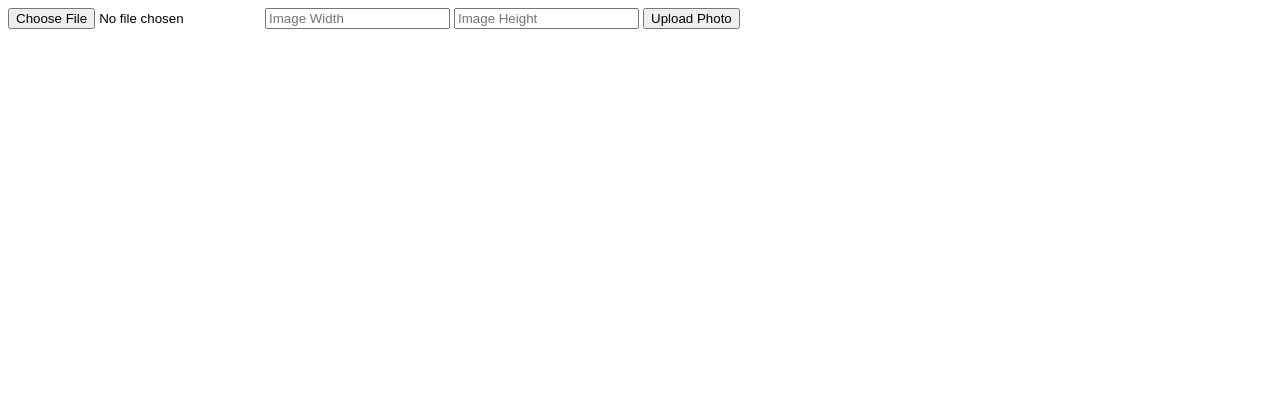
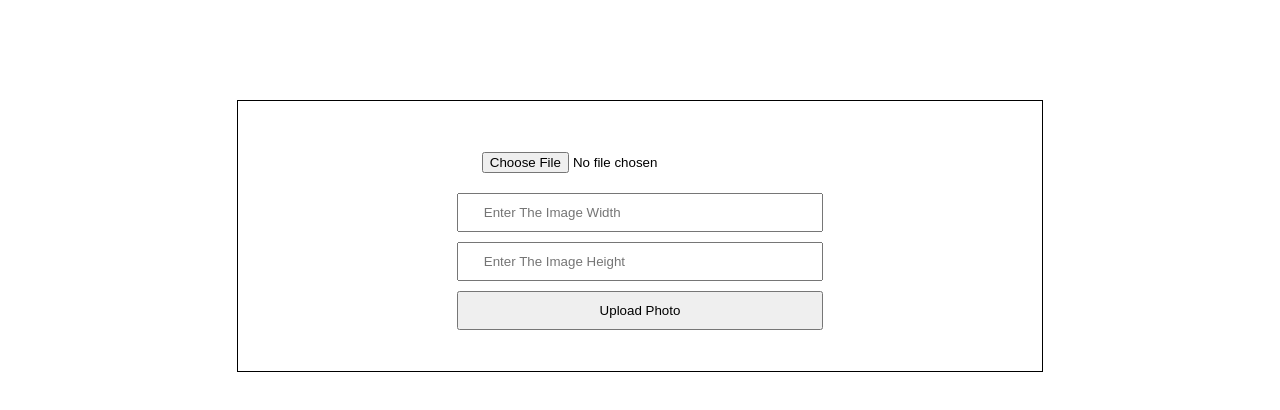
Before and after one commit to abdulashref333/image_processing_api, a website: page public/index.html in a window 1280 px wide. Drawn offline with Linux system fonts and the light colour scheme.

Commit message:
add style sheet

```diff
--- a/public/index.html
+++ b/public/index.html
@@ -3,18 +3,23 @@
     <meta charset="UTF-8" />
     <meta http-equiv="X-UA-Compatible" content="IE=edge" />
     <meta name="viewport" content="width=device-width, initial-scale=1.0" />
+    <link rel="stylesheet" href="styles.css">
+
     <title>Image API</title>
   </head>
   <body>
+    <div class="container">
       <form
         action="/api/images/uploadImage"
         enctype="multipart/form-data"
         method="POST"
       >
         <input type="file" name="avatar" accept="image/*" />
-      <input type="number" name="width" placeholder="Image Width" />
-      <input type="number" name="height" placeholder="Image Height" />
+        <input type="number" name="width" placeholder="Enter The Image Width" />
+        <input type="number" name="height" placeholder="Enter The Image Height" />
         <input type="submit" value="Upload Photo" />
       </form>
+
+    </div>
   </body>
 </html>
--- /dev/null
+++ b/public/styles.css
@@ -0,0 +1,27 @@
+*,
+::before,
+::after{
+  margin: 0;
+  box-sizing: border-box;
+}
+
+.container{
+  max-width: 70%;
+  margin: 0 auto;
+}
+.container form{
+  width: 90%;
+  margin: 100px auto;
+  display:flex;
+  flex-direction: column;
+  justify-content: center;
+ border: 1px solid black;
+ padding: 4%;
+}
+
+.container form input {
+  display: inline-block;
+  width: 50%;
+  margin: 5px auto;
+  padding: 10px 25px;
+}
```
Lines whose indentation alone changed are shown as unchanged.
